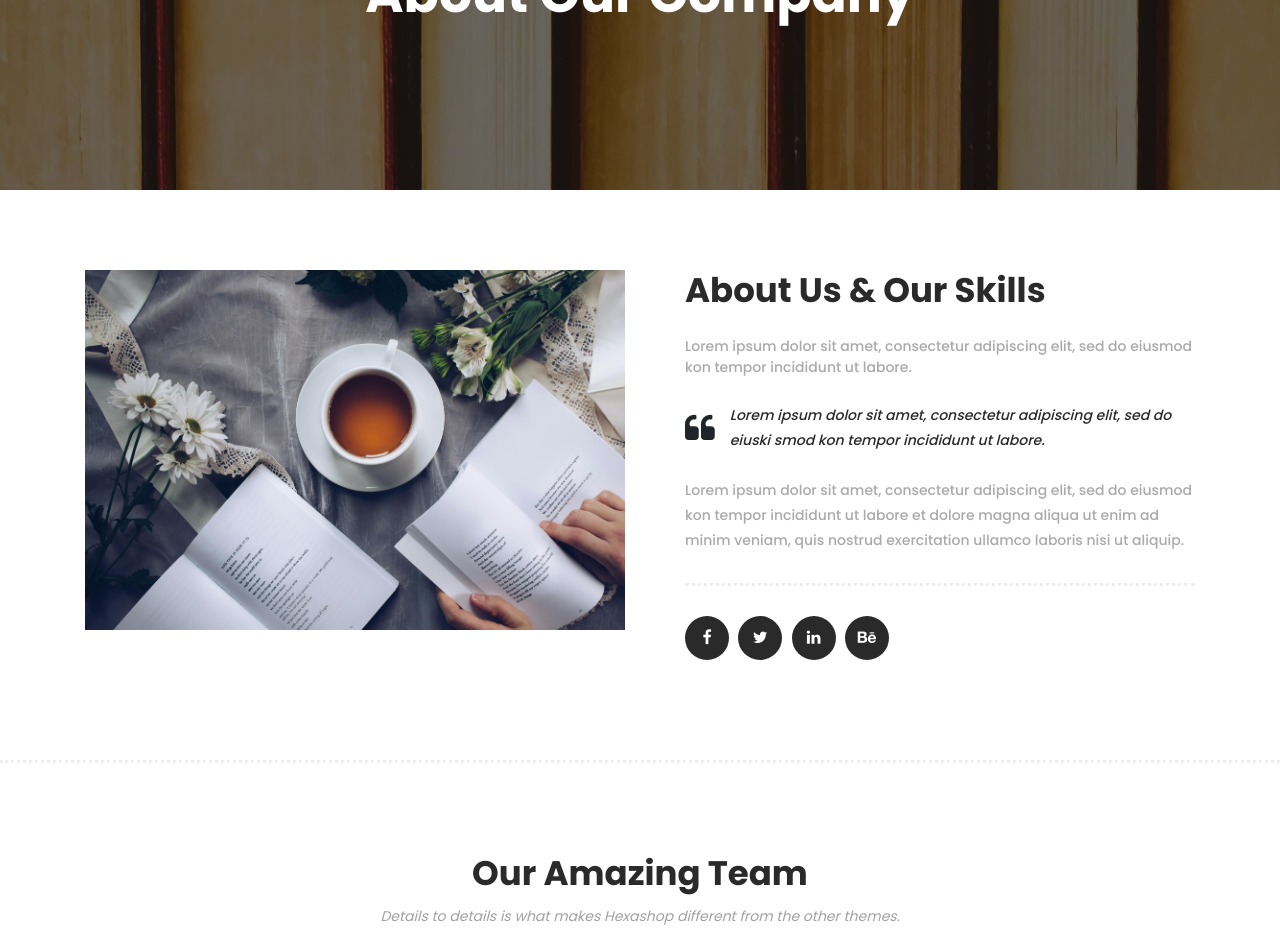
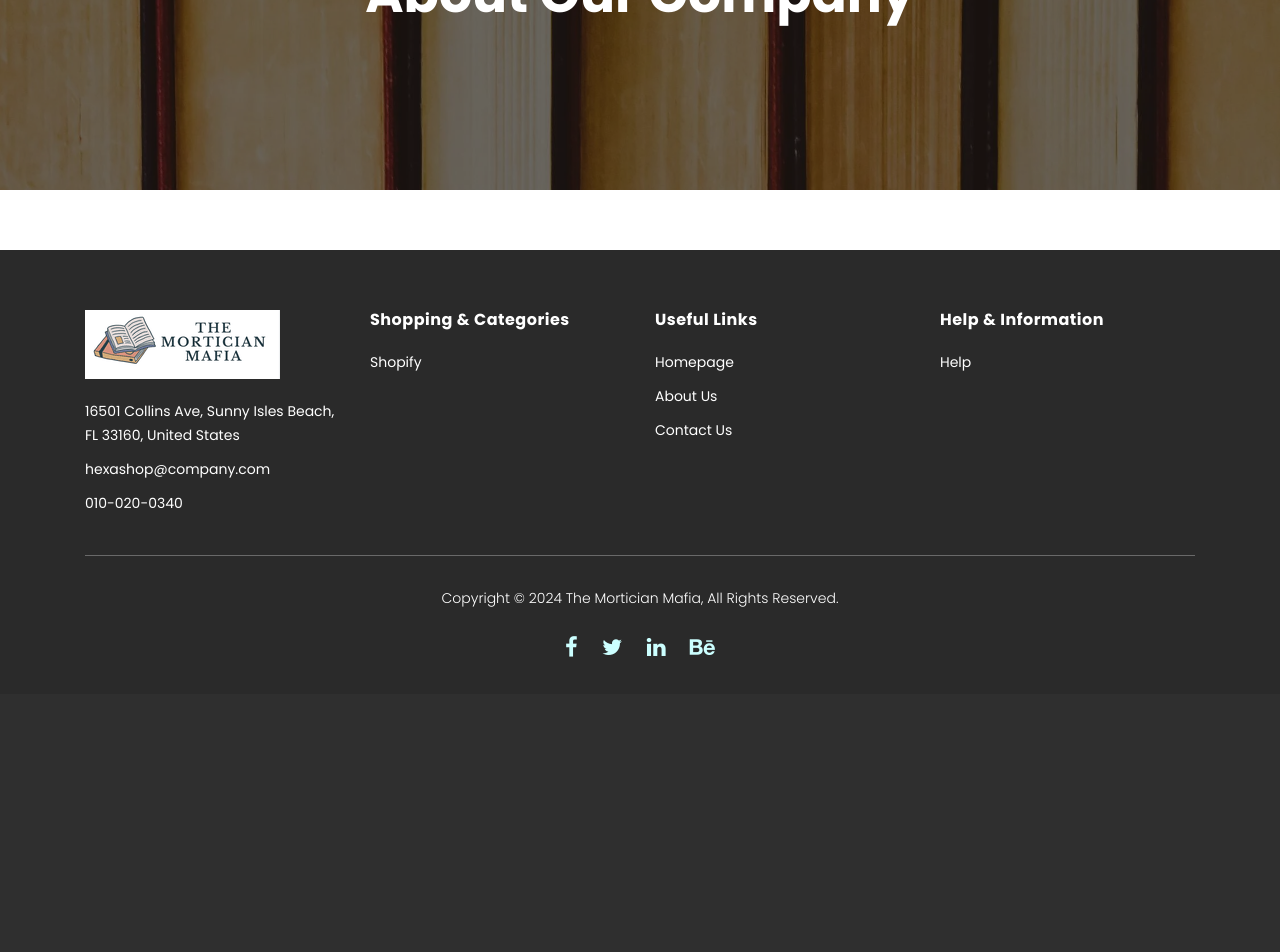
Before and after one commit to steps2025/Ecommerce, a Django app: page /about in a window 1280 px wide. Shown: the part 347-1299 px from the top of the page. After the commit the page ends 1004 px from the top, so only its background shows below. Run offline with Django 5.2, Linux system fonts and the light colour scheme; some libraries are stand-ins or nearby versions.

Commit message:
Refactor HTML structure by commenting out sections in about.html, contact.html, and adjusting headings for clarity

```diff
--- a/myapp/templates/shopify/about.html
+++ b/myapp/templates/shopify/about.html
@@ -82,7 +82,7 @@
     <!-- ***** Main Banner Area End ***** -->
 
     <!-- ***** About Area Starts ***** -->
-    <div class="about-us">
+    <!-- <div class="about-us">
         <div class="container">
             <div class="row">
                 <div class="col-lg-6">
@@ -92,7 +92,7 @@
                 </div>
                 <div class="col-lg-6">
                     <div class="right-content">
-                        <h4>About Us &amp; Our Skills</h4>
+                        <h4>About Us</h4>
                         <span>Lorem ipsum dolor sit amet, consectetur adipiscing elit, sed do eiusmod kon tempor incididunt ut labore.</span>
                         <div class="quote">
                             <i class="fa fa-quote-left"></i><p>Lorem ipsum dolor sit amet, consectetur adipiscing elit, sed do eiuski smod kon tempor incididunt ut labore.</p>
@@ -108,11 +108,11 @@
                 </div>
             </div>
         </div>
-    </div>
+    </div> -->
     <!-- ***** About Area Ends ***** -->
 
     <!-- ***** Our Team Area Starts ***** -->
-    <section class="our-team">
+    <!-- <section class="our-team">
         <div class="container">
             <div class="row">
                 <div class="col-lg-12">
@@ -186,11 +186,11 @@
                 </div>
             </div>
         </div>
-    </section>
+    </section> -->
     <!-- ***** Our Team Area Ends ***** -->
 
     <!-- ***** Services Area Starts ***** -->
-    <section class="our-services">
+    <!-- <section class="our-services">
         <div class="container">
             <div class="row">
                 <div class="col-lg-12">
@@ -222,7 +222,7 @@
                 </div>
             </div>
         </div>
-    </section>
+    </section> -->
     <!-- ***** Services Area Ends ***** -->
 
     <!-- ***** Footer Start ***** -->
--- a/myapp/templates/shopify/contact.html
+++ b/myapp/templates/shopify/contact.html
@@ -96,7 +96,7 @@
                         <h2>Say Hello. Don't Be Shy!</h2>
                         <span>Details to details is what makes Hexashop different from the other themes.</span>
                     </div>
-                    <form id="contact" action="" method="post">
+                    <form id="contact" >
                         <div class="row">
                           <div class="col-lg-6">
                             <fieldset>
```
Also changed, not shown: db.sqlite3.
